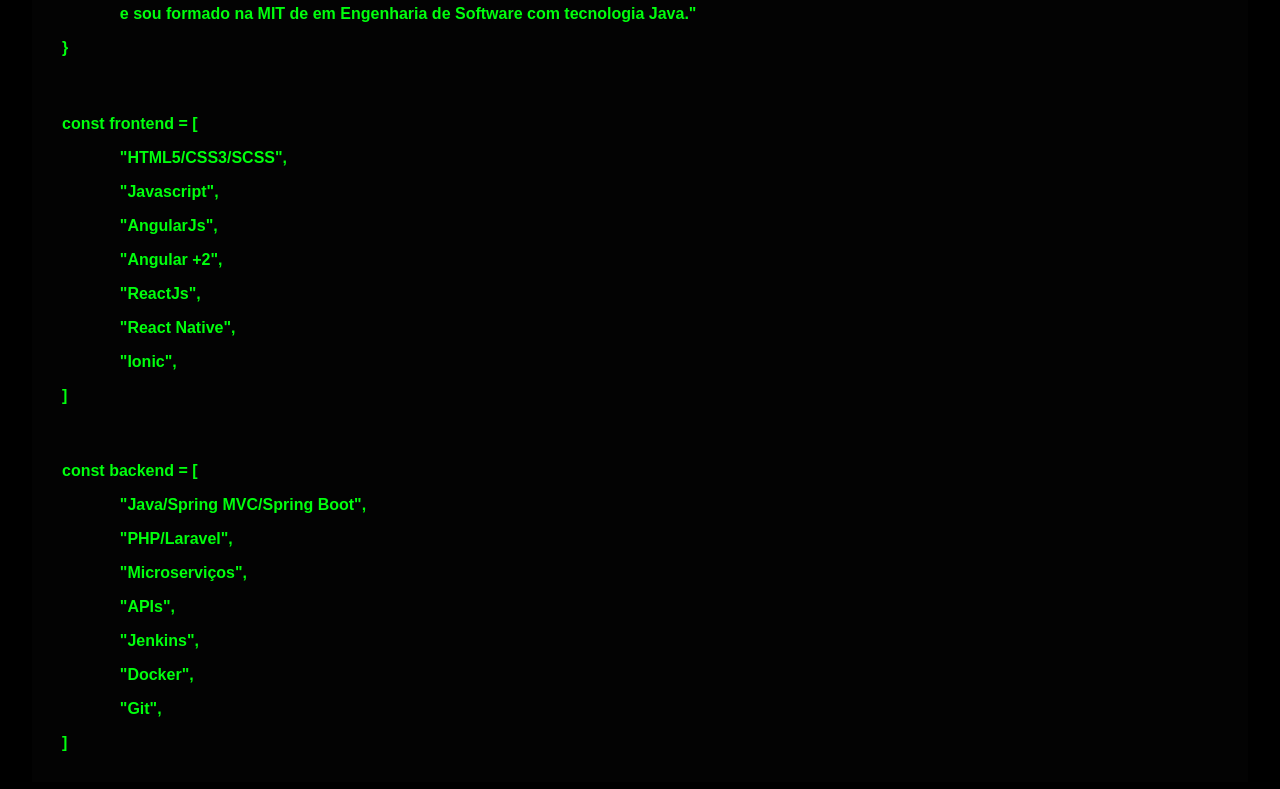
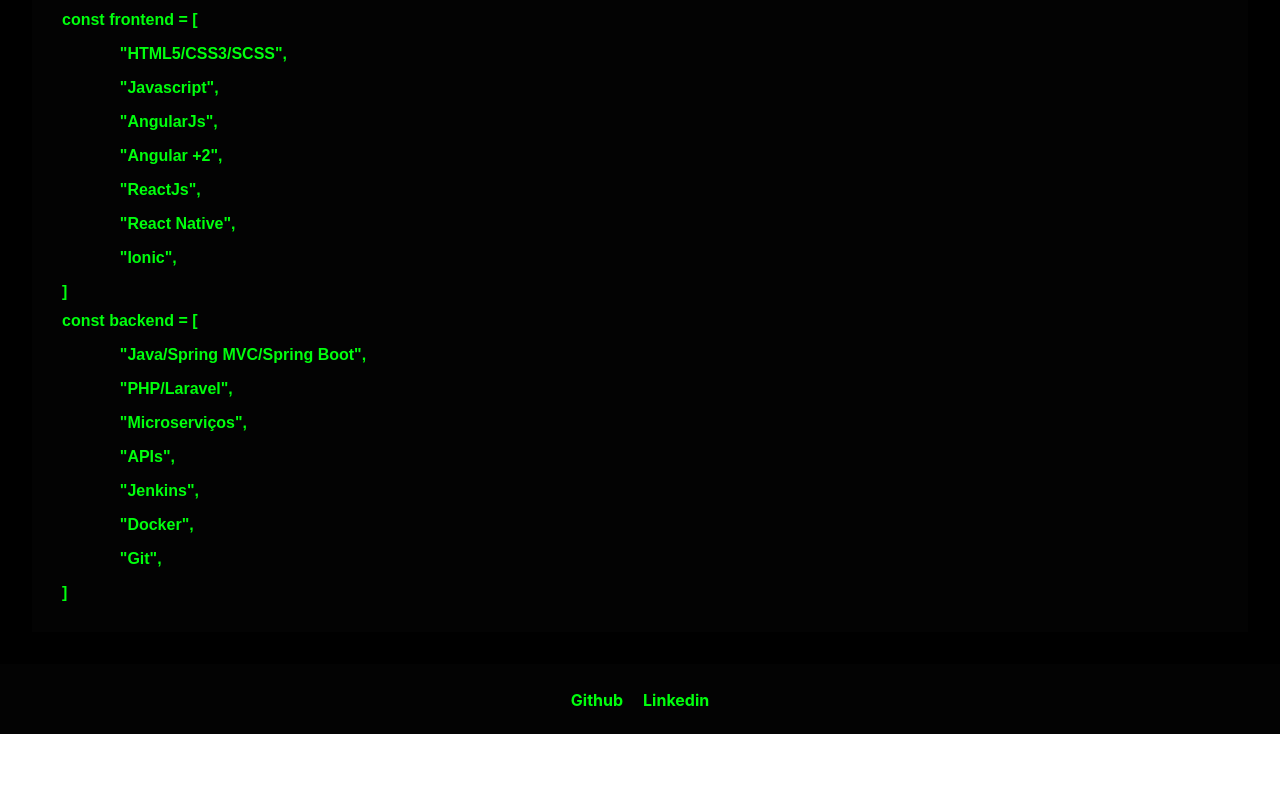
Before and after one commit to donascimentomarcelo/landing-page, a React (Create React App) app: page / in a window 1280 px wide. Shown: the part 635-1424 px from the top of the page. After the commit the page ends 1369 px from the top, so only its background shows below. Built offline with nearby package versions, Linux system fonts and the light colour scheme.

Commit message:
building footer

```diff
--- a/src/App.js
+++ b/src/App.js
@@ -7,6 +7,7 @@
 import Description from './layout/Description/Description';
 import Skill from './layout/Skill/Skill';
 import Ide from './layout/Ide/Ide';
+import Footer from './layout/Footer/Footer';
 
 function App() {
 
@@ -58,6 +59,8 @@
             skills={skillsBackend}/>
         </Ide>
       </Container>
+      <Footer
+        contact={socialNetwork}/>
     </div>
   );
 }
--- /dev/null
+++ b/src/layout/Contact/Contact.css
@@ -0,0 +1,14 @@
+.container-contact {
+    color: #00ff0d;
+    font-weight: bold;
+    margin-left: auto;
+    margin-right: auto;
+}
+
+.ul-contact {
+    display: flex;
+}
+
+.li-contact {
+    margin: 10px;
+}
--- /dev/null
+++ b/src/layout/Contact/Contact.js
@@ -0,0 +1,30 @@
+import React from 'react'
+import Anchor from '../Anchor/Anchor'
+import './Contact.css'
+
+const Contact = ({ data }) => {
+
+    const renderAnchor = () => {
+        return (
+            <ul className="ul-contact">
+                {
+                    data.map(item => (
+                        <li className="li-contact" key={item.title}>
+                            <Anchor
+                                title={item.title}
+                                url={item.url} />
+                        </li>
+                    ))
+                }
+            </ul>
+        )
+    }
+
+    return (
+        <div className="container-contact">
+            {renderAnchor()}
+        </div>
+    )
+}
+
+export default Contact
--- a/src/layout/Description/Description.css
+++ b/src/layout/Description/Description.css
@@ -1,5 +1,4 @@
 .container-description {
-    margin-top: 5%;
     text-align: initial;
     color: #00ff0d;
     font-weight: bold;
--- /dev/null
+++ b/src/layout/Footer/Footer.css
@@ -0,0 +1,11 @@
+.app-footer {
+    background: #030303;
+    height: 70px;
+    display: flex;
+}
+
+.app-footer__message {
+    color: #00ff0d;
+    font-weight: bold;
+    font-size: 1rem;
+}
--- /dev/null
+++ b/src/layout/Footer/Footer.js
@@ -0,0 +1,12 @@
+import React from 'react'
+import Contact from '../Contact/Contact'
+import './Footer.css'
+
+const Footer = ({contact}) => (
+    <footer className="app-footer">
+        <Contact
+            data={contact} />
+    </footer>
+)
+
+export default Footer
--- a/src/layout/Header/Header.js
+++ b/src/layout/Header/Header.js
@@ -14,7 +14,7 @@
             target="_blank"
             rel="noopener noreferrer"
         >
-            Something
+            Theme
         </a>
     </header>
 );
--- a/src/layout/Skill/Skill.css
+++ b/src/layout/Skill/Skill.css
@@ -1,5 +1,5 @@
 .container-skill {
-    margin-top: 5%;
+    margin-top: 1%;
     text-align: initial;
     color: #00ff0d;
     font-weight: bold;
--- a/src/layout/Skill/Skill.js
+++ b/src/layout/Skill/Skill.js
@@ -4,7 +4,7 @@
 const Skill = ({ type, skills }) => {
 
     const renderRow = () => {
-        return skills.map(skill => (<p>{skill}</p>))
+        return skills.map(skill => (<p key={skill}>{skill}</p>))
     }
 
     return (
```
Also changed, not shown: 1 other file (tests, documents, lock files or other folders).
